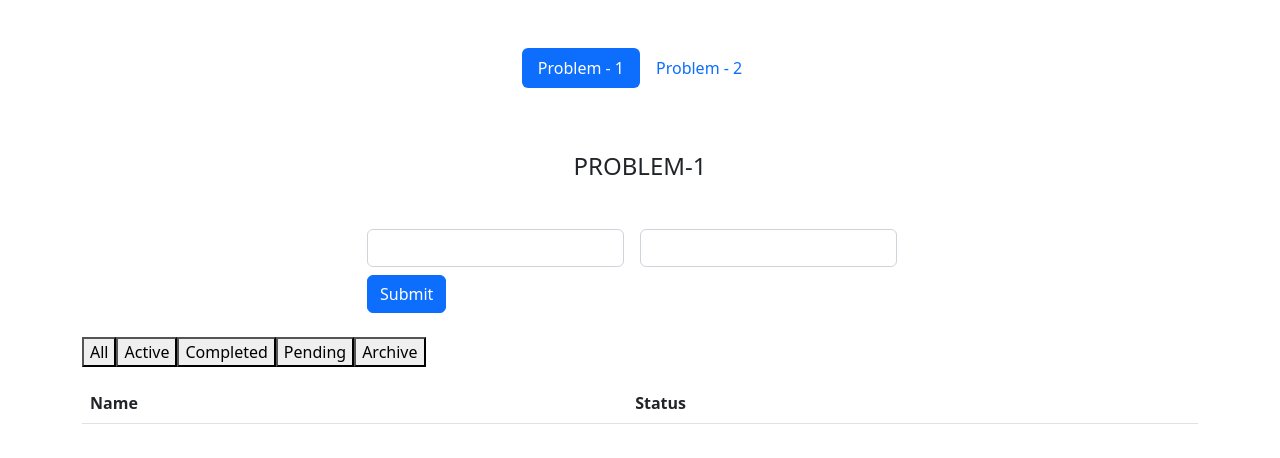
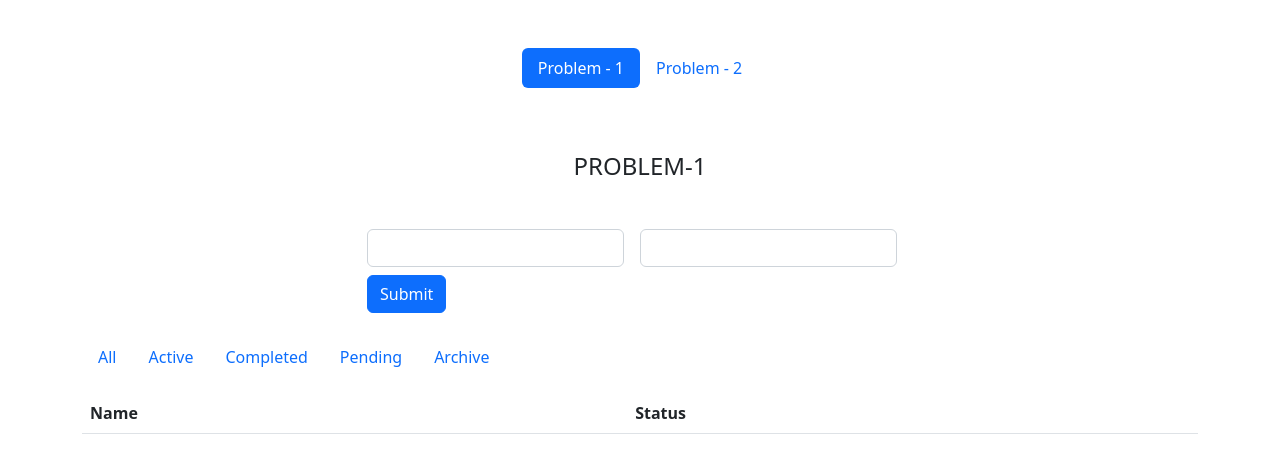
Before and after one commit to nrshakib/mw-react-task, a React (Vite) app: page /problem-1 in a window 1280 px wide. Shown: the top 458 px of the page. Built offline with nearby package versions, Linux system fonts and the light colour scheme.

Commit message:
Added Task Filtering Functions and Styles

```diff
--- a/src/components/problem-1/Tasks.jsx
+++ b/src/components/problem-1/Tasks.jsx
@@ -4,6 +4,7 @@ import TaskList from "./TaskList";
 
 const Tasks = () => {
   const [tasks, setTasks] = useState([]);
+  const [filter, setFilter] = useState("all");
 
   //Save tasks to localStorage whenever tasks state changes
   useEffect(() => {
@@ -22,25 +23,65 @@ const Tasks = () => {
     setTasks([...tasks, newtask]);
   };
 
+  // Function to filter Tasks
+  const filtertasks = () => {
+    switch (filter) {
+      case "complete":
+        return tasks.filter((task) => task.status === "complete");
+      case "active":
+        return tasks.filter((task) => task.status === "active");
+      case "pending":
+        return tasks.filter((task) => task.status === "pending");
+      case "archive":
+        return tasks.filter((task) => task.status === "archive");
+      default:
+        return tasks;
+    }
+  };
   return (
     <div>
       <TaskForm addTask={addTask} />
       <div className="col-8">
         <ul className="nav nav-pills mb-3" id="pills-tab" role="tablist">
           <li>
-            <button>All</button>
+            <button
+              onClick={() => setFilter("all")}
+              className={`nav-link ${(filter === "all") & "active"}`}
+            >
+              All
+            </button>
           </li>
           <li>
-            <button>Active</button>
+            <button
+              onClick={() => setFilter("active")}
+              className={`nav-link ${(filter === "active") & "active"}`}
+            >
+              Active
+            </button>
           </li>
           <li>
-            <button>Completed</button>
+            <button
+              onClick={() => setFilter("complete")}
+              className={`nav-link ${(filter === "complete") & "active"}`}
+            >
+              Completed
+            </button>
           </li>
           <li>
-            <button>Pending</button>
+            <button
+              onClick={() => setFilter("pending")}
+              className={`nav-link ${(filter === "pending") & "active"}`}
+            >
+              Pending
+            </button>
           </li>
           <li>
-            <button>Archive</button>
+            <button
+              onClick={() => setFilter("archive")}
+              className={`nav-link ${(filter === "archive") & "active"}`}
+            >
+              Archive
+            </button>
           </li>
         </ul>
       </div>
```
